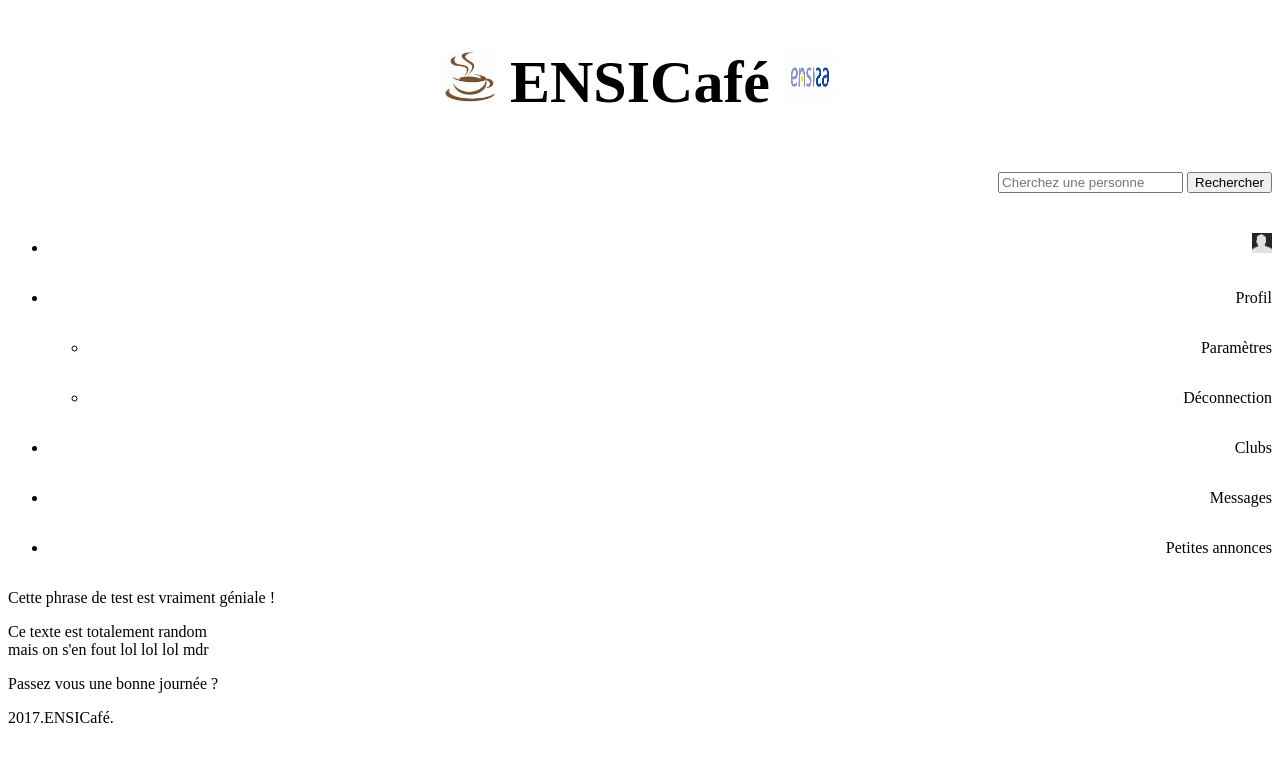
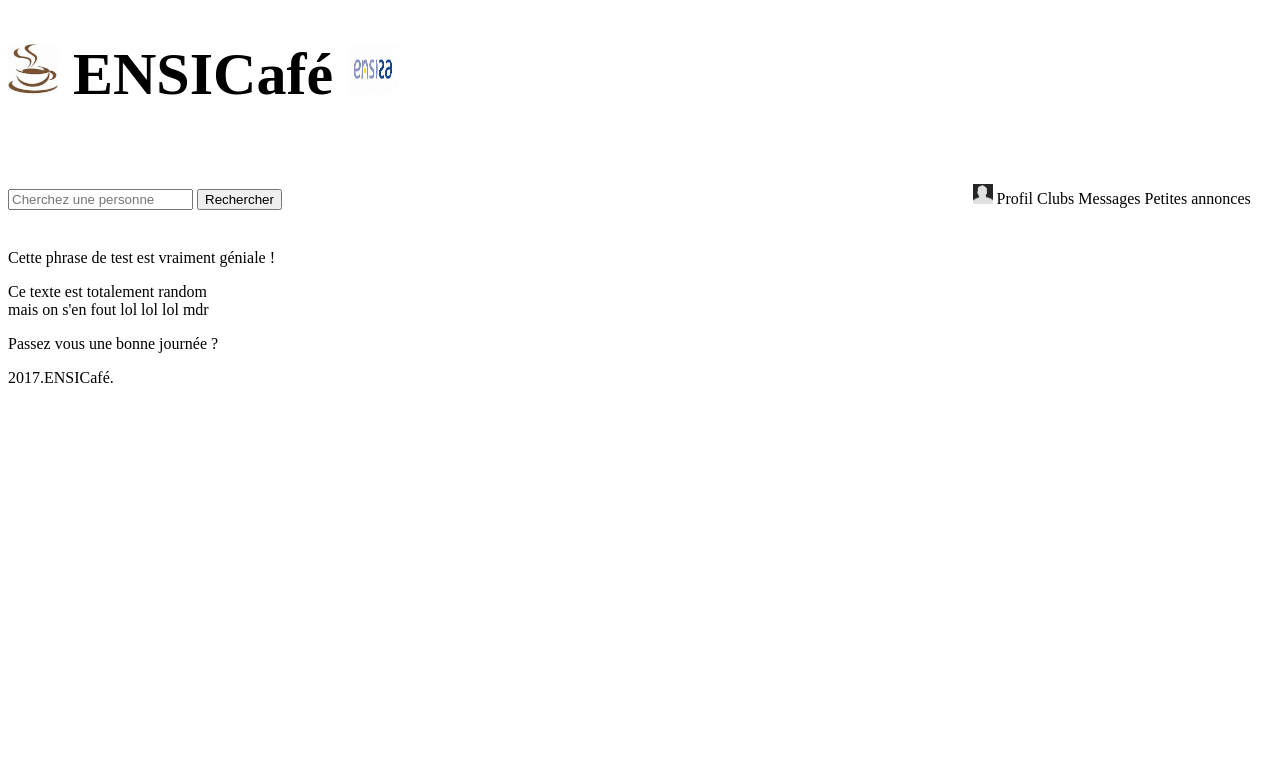
Before and after one commit to Khoob/ENSICafe, a PHP site: page / in a window 1280 px wide. Shown: the top 762 px of the page. Run offline with PHP 8.4, Linux system fonts and the light colour scheme.

Commit message:
Update style.css

```diff
--- a/style.css
+++ b/style.css
@@ -5,37 +5,70 @@ text-align:center;
 header{
 	width:100%;
 	top:0;
-    display : inline-block;
 }
 
-header h1{
+h1{
 	font-size:60px;
     width: 100%;
-    text-align: center;
 
 }
 
-#img_gauche{
-    text-align: left;
+h1 #logo_gauche{
+    object-position: left;
 }
 
-#img_droite{
-     text-align: right;
+h1 #logo_droite{
+     object-position: right;
 }
 
 nav {
-    display: inline-block;
-    text-align: right;
+
     width: 100%;
-    line-height: 50px;
+    line-height: 100px;
 }
 
-#recherche .loupe {
-    background-image: url(img/loupe.png);
-    width: 20px;
-    height: 20px;
+#navigation{
+    display: inline-block;
+    width:100%;
+}
+.menu{
+    display: inline-block;
+    width:49%;
+}
+.recherche{
+    display: inline-block;
+    width:49%;
+}
+#menu-deroulant, #menu-deroulant ul {
+    padding: 0;
+    margin: 0;
+    list-style: none;
+}
+#menu-deroulant {
+    text-align: right;
+}
+#menu-deroulant li {
+    display: inline-block;
+    line-height: 20px;
+}
+#menu-deroulant ul li {
+    display: inherit;
+}
+#menu-deroulant a {
+    text-decoration: none;
+    display: block;
+	color:#000;
+}
+#menu-deroulant ul {
+    position: absolute;
+    left: -999em;
+    text-align: left;
+    z-index: 1000;
 }
 
+#menu-deroulant li:hover ul {
+    left: auto;
+}
 body{
 
 	color: black;
```
